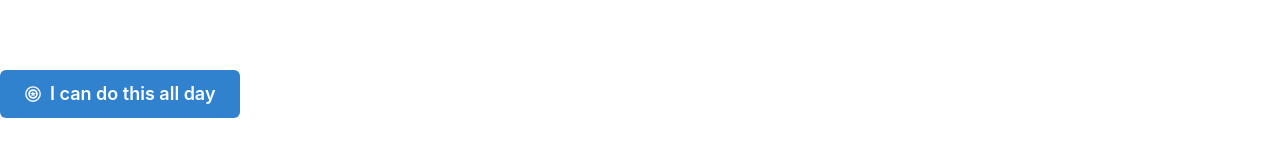
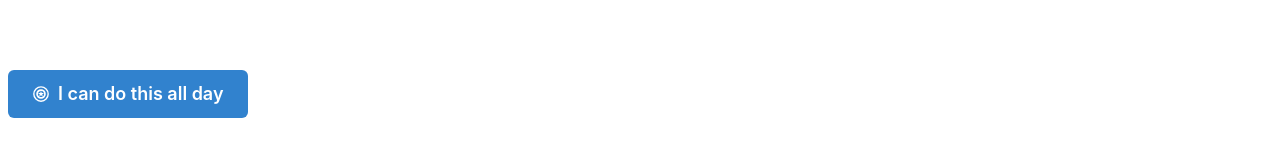
Before and after one commit to joel-thompson/port, a React (Create React App) app: page /bikes in a window 1280 px wide. Shown: the part 499-656 px from the top of the page. Built offline with nearby package versions, Linux system fonts and the light colour scheme.

Commit message:
some margin on the button

```diff
--- a/src/components/Bikes.tsx
+++ b/src/components/Bikes.tsx
@@ -26,6 +26,7 @@ export default function Bikes() {
       <h2>Bikes are fun</h2>
       <BikeBox>Hello</BikeBox>
       <Button
+        ml={2}
         leftIcon={<GiAmericanShield />}
         onClick={() => {
           showMessage("No, I don't think I will");
```
